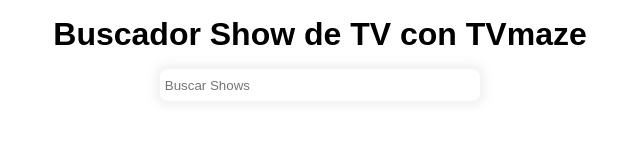
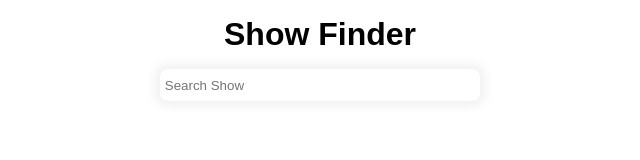
Before and after one commit to WilliamsMata/show-finder, a plain HTML site: page index.html in a window 1280 px wide. Shown: the whole page, without its empty margins (320-960 px from the left). Drawn offline with Linux system fonts and the light colour scheme.

Commit message:
readme and html edited

```diff
--- a/index.html
+++ b/index.html
@@ -8,8 +8,8 @@
     <link rel="stylesheet" href="style.css" />
   </head>
   <body>
-    <h1>Buscador Show de TV con TVmaze</h1>
-    <input id="search" class="search" type="text" placeholder="Buscar Shows" />
+    <h1>Show Finder</h1>
+    <input id="search" class="search" type="text" placeholder="Search Show" />
     <main></main>
     <script src="app.js"></script>
   </body>
```
Also changed, not shown: 1 other file.
